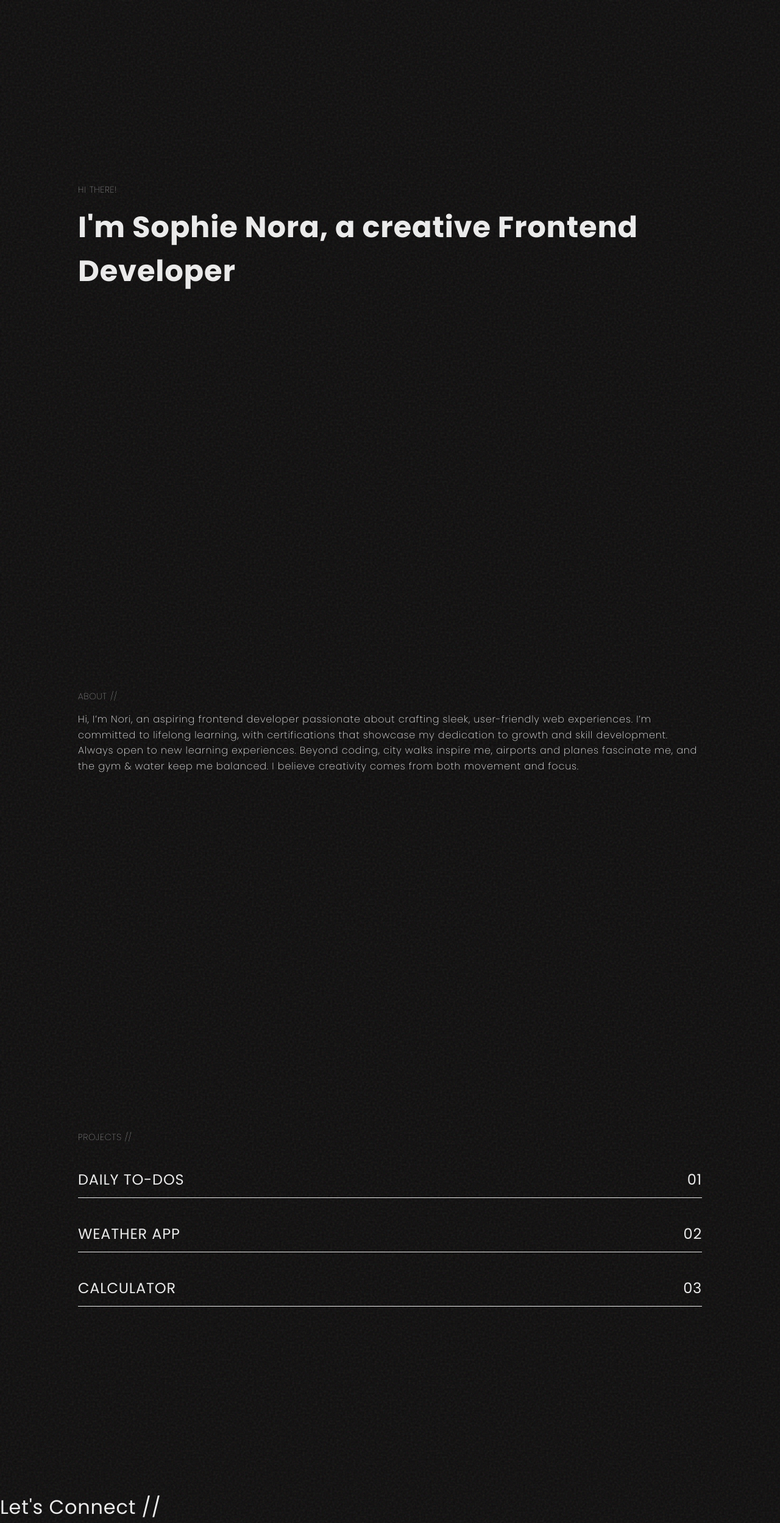
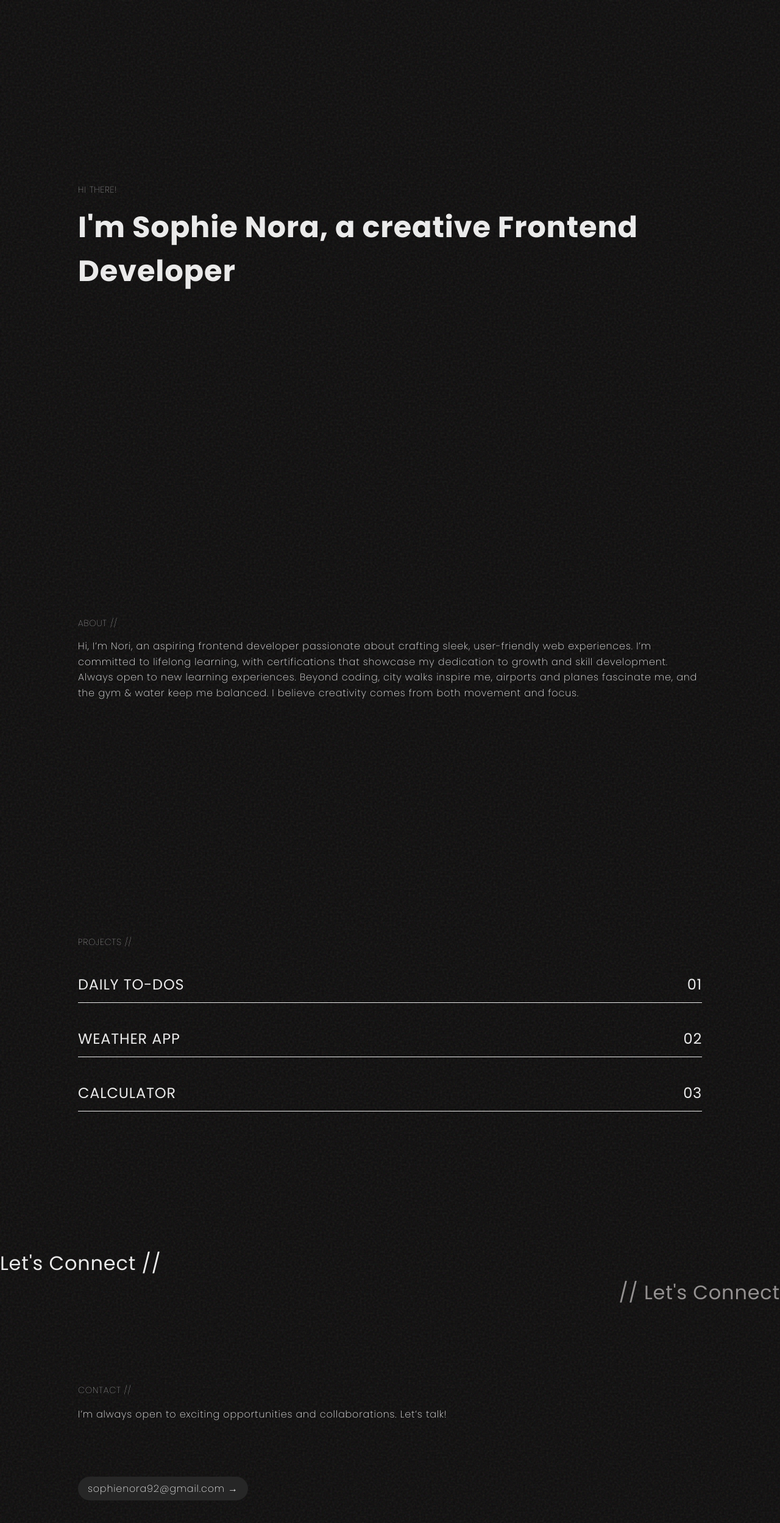
Before and after one commit to zofienora/portfolio-v032025, a React (Vite) app: page / in a window 1280 px wide. Shown: the top 2498 px of the page at 61% size. Built offline with nearby package versions, Linux system fonts and the light colour scheme.

Commit message:
added general styled and vh

```diff
--- a/src/App.css
+++ b/src/App.css
@@ -16,10 +16,12 @@
   font-size: 3rem;
 }
 
+
+
 /* about */
 
 .about {
-  height: 100vh;
+  height: 70vh;
   display: grid;
   place-items: center;
 }
@@ -33,7 +35,7 @@
 /* Projects */
 
 .project-container {
-  height: 100vh;
+  height: 80vh;
   display: grid;
   place-items: center;
 
```
